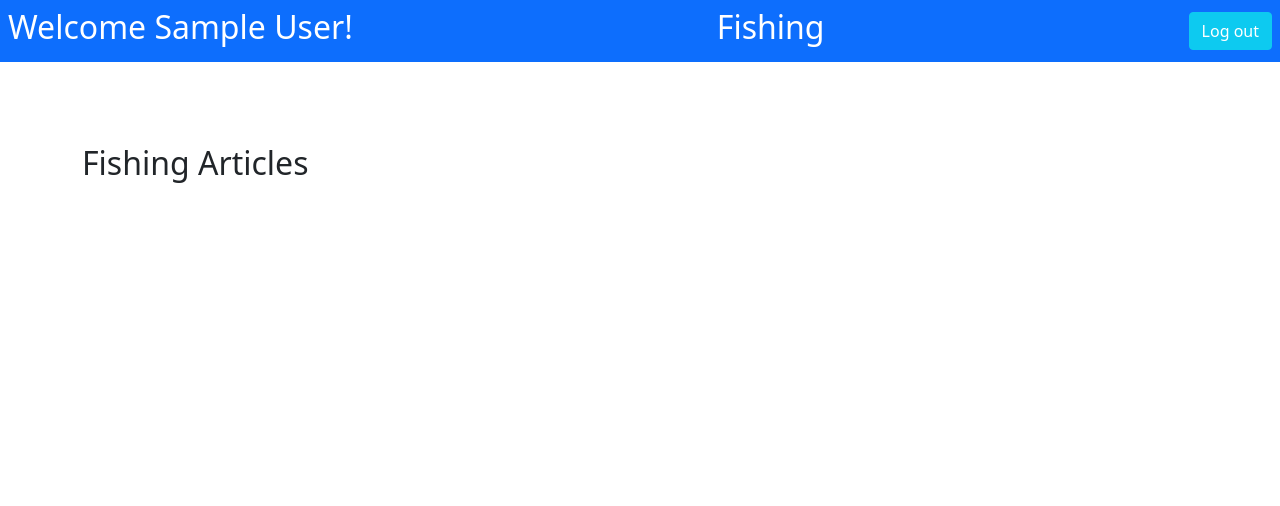
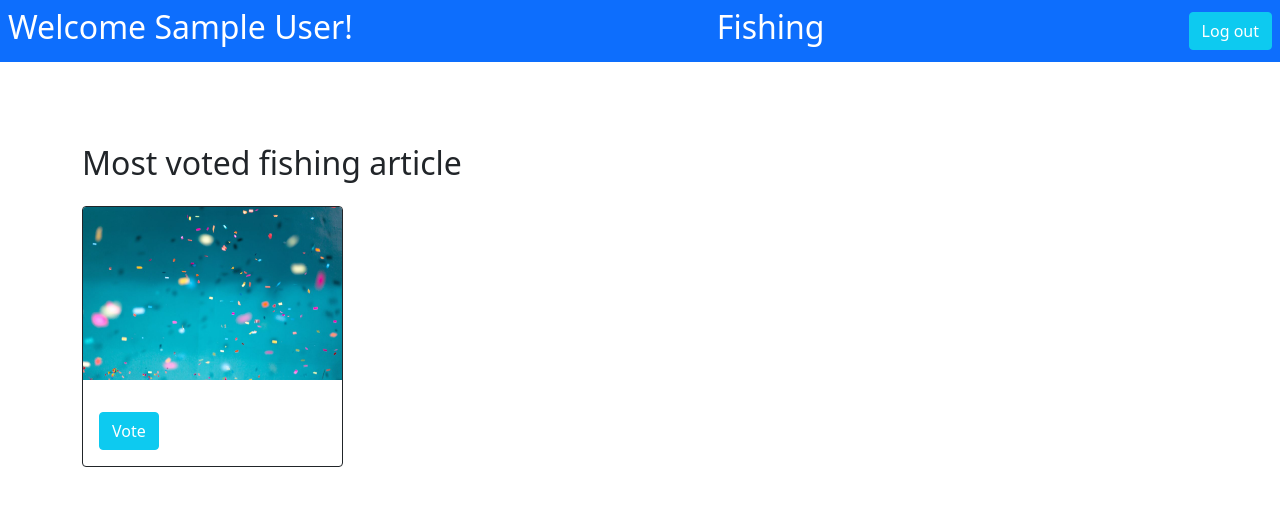
Before and after one commit to AlanSoto31/fishing-articles-capstone, a Rails app: page / in a window 1280 px wide. Shown: the top 506 px of the page. Run offline with Rails 7, Linux system fonts and the light colour scheme; the visitor is signed in with stand-in values (Sample User, id 1); data that the repository does not hold is empty; style sheets or scripts are compiled from the project's sources.

Commit message:
Order articles by most voted in home-page

```diff
--- a/app/controllers/fishings_controller.rb
+++ b/app/controllers/fishings_controller.rb
@@ -4,6 +4,7 @@
 
   def index
     @fishings = Fishing.all
+    @favorite_fishings = Fishing.all.order_by_votes.first
   end
 
   def new
--- a/app/helpers/votes_helper.rb
+++ b/app/helpers/votes_helper.rb
@@ -1,5 +1,6 @@
 module VotesHelper
   def make_vote(f_id)
+    @vote = nil
     if user_sign_in?
       return if current_user.votes.find_by(fishing_id: f_id)
       @vote = link_to 'Vote', votes_path(fishing_id: f_id), method: :post, class: 'btn btn-info text-white'
--- a/app/models/fishing.rb
+++ b/app/models/fishing.rb
@@ -1,4 +1,7 @@
 class Fishing < ApplicationRecord
   belongs_to :author, class_name: 'User', foreign_key: 'author_id'
+  has_many :votes
+
+  scope :order_by_votes, -> { order(votes_count: :desc) }
 
 end
--- a/app/models/vote.rb
+++ b/app/models/vote.rb
@@ -1,4 +1,4 @@
 class Vote < ApplicationRecord
   belongs_to :user
-  belongs_to :fishing
+  belongs_to :fishing, counter_cache: true
 end
--- a/app/views/fishings/index.html.erb
+++ b/app/views/fishings/index.html.erb
@@ -4,8 +4,25 @@
 <br>
 <br>
 <div class="container">
-  <h2 class="my-4"> Fishing Articles </h2>
+  <h2 class="my-4"> Most voted fishing article </h2>
   <div class="row">
+    <div class="col-sm-3 mb-4">
+      <div class="card border-dark">
+      <%= image_tag( "default_img.jpg", alt: "default_image", class: "card-img-top") -%>
+        <div class="card-body ">
+          <h4 class="card-title"><%=@favorite_fishings.title%></h4>
+          <p class="card-text"><%= @favorite_fishings.text %></p>
+          <%=@favorite_fishings.votes.count%>
+          <%make_vote(@favorite_fishings.id)%>
+          <%=@vote%>
+        </div>
+      </div>
+    </div>
+  </div>
+</div>
+
+
+  <!--
     <% @fishings.each do |a| %>
     <div class="col-sm-3 mb-4">
       <div class="card border-dark">
@@ -13,11 +30,11 @@
         <div class="card-body ">
           <h4 class="card-title"><%=a.title%></h4>
           <p class="card-text"><%= a.text %></p>
+          <%=a.votes.count%>
           <%make_vote(a.id)%>
           <%=@vote%>
         </div>
       </div>
     </div>
     <% end %>
-  </div>
-</div>
+   -->
--- /dev/null
+++ b/db/migrate/20210127210504_add_votes_count_to_fishings.rb
@@ -0,0 +1,5 @@
+class AddVotesCountToFishings < ActiveRecord::Migration[6.0]
+  def change
+    add_column :fishings, :votes_count, :integer
+  end
+end
```
Also changed, not shown: db/schema.rb.
